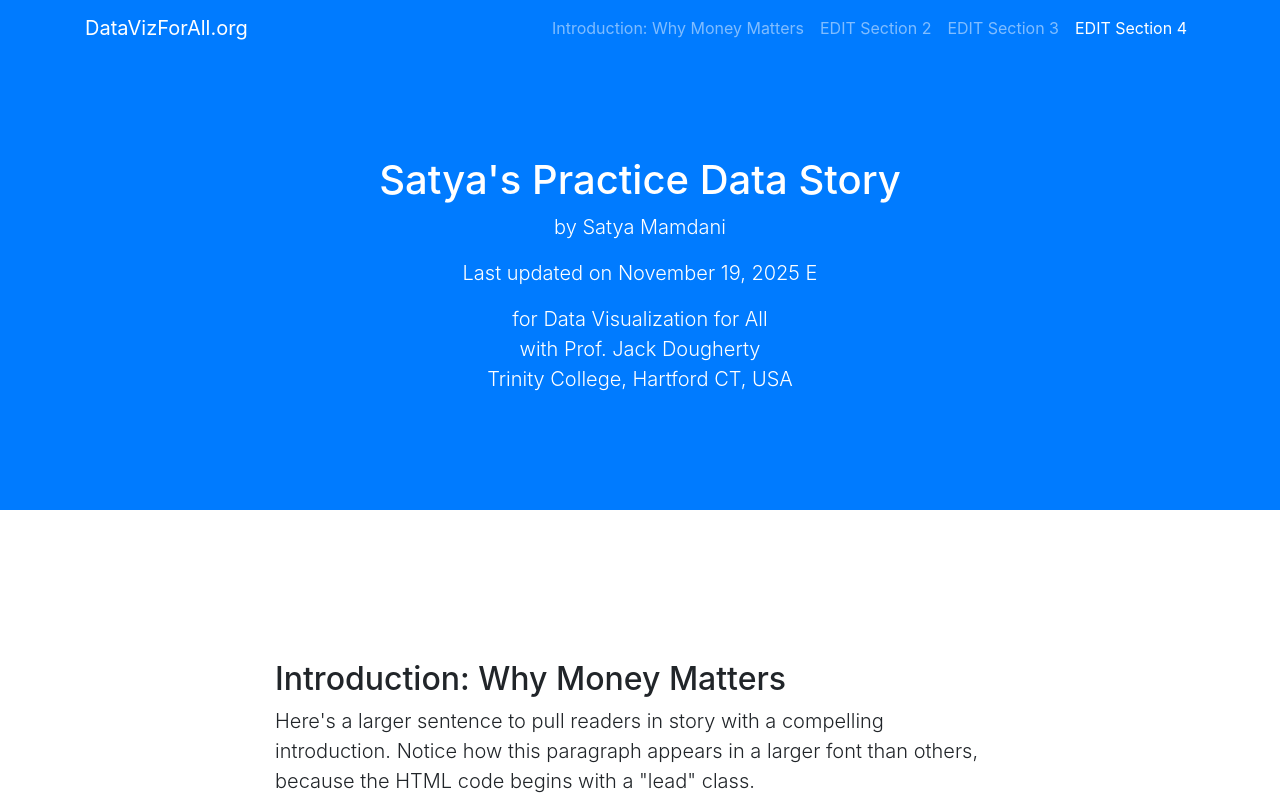
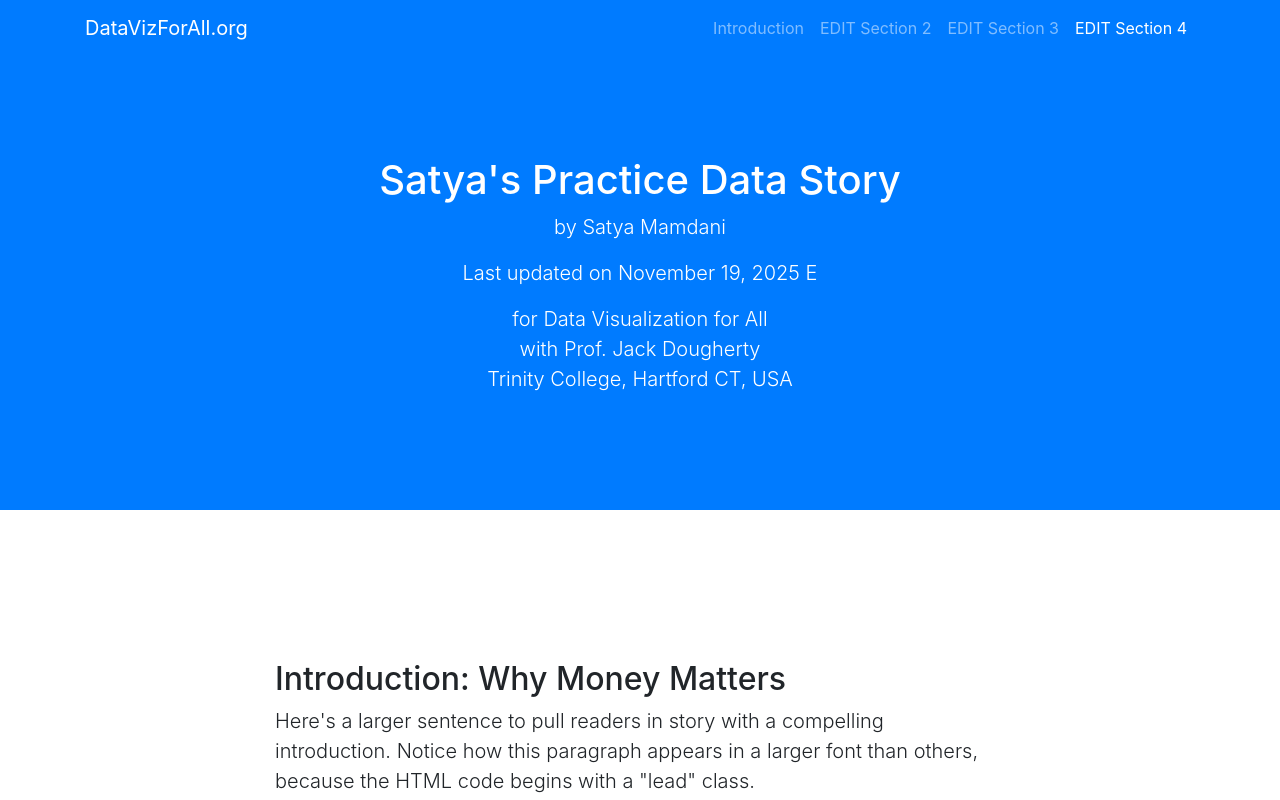
Before and after one commit to satyamamdani/DataViz-Story-Practice-, a plain HTML site: page index.html in a window 1280 px wide. Shown: the top 800 px of the page. Drawn offline with nearby package versions, Linux system fonts and the light colour scheme.

Commit message:
Update index.html

```diff
--- a/index.html
+++ b/index.html
@@ -34,7 +34,7 @@
       <div class="collapse navbar-collapse" id="navbarResponsive">
         <ul class="navbar-nav ml-auto">
           <li class="nav-item">
-            <a class="nav-link js-scroll-trigger" href="#section1">Introduction: Why Money Matters</a>
+            <a class="nav-link js-scroll-trigger" href="#section1">Introduction</a>
           </li>
           <li class="nav-item">
             <a class="nav-link js-scroll-trigger" href="#section2">EDIT Section 2</a>
```
